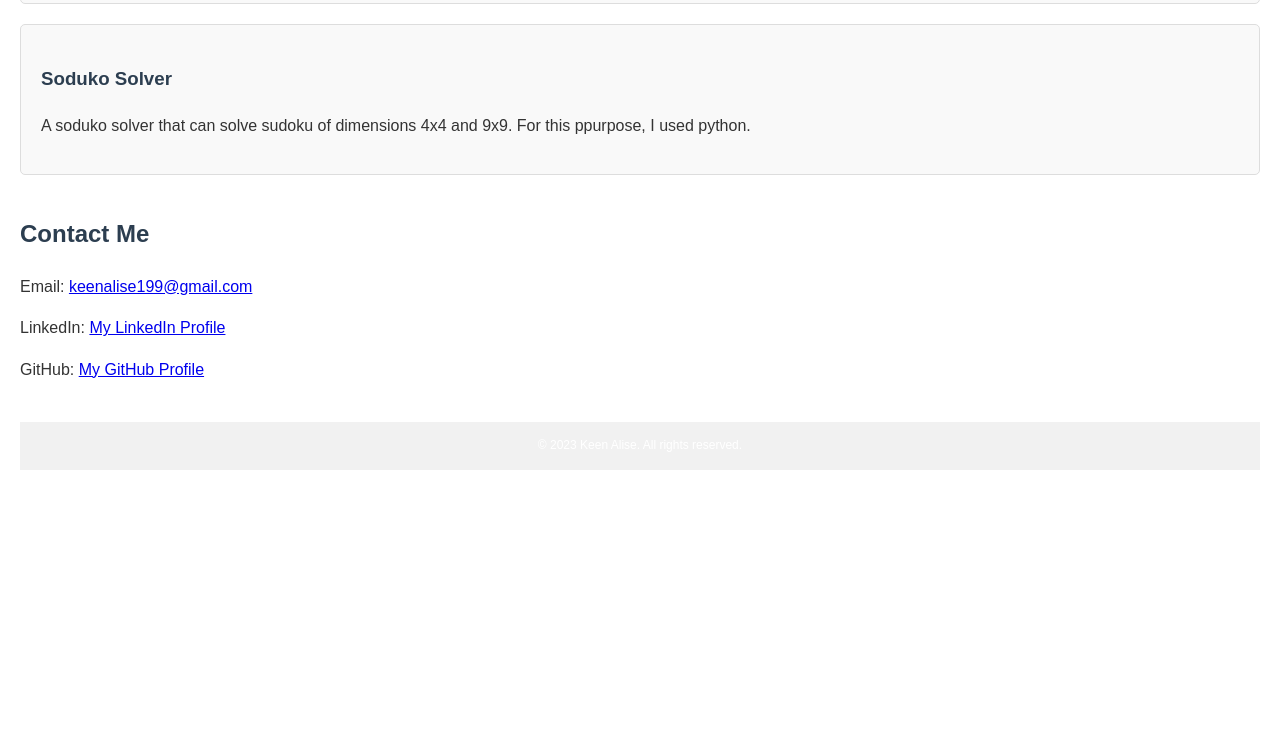
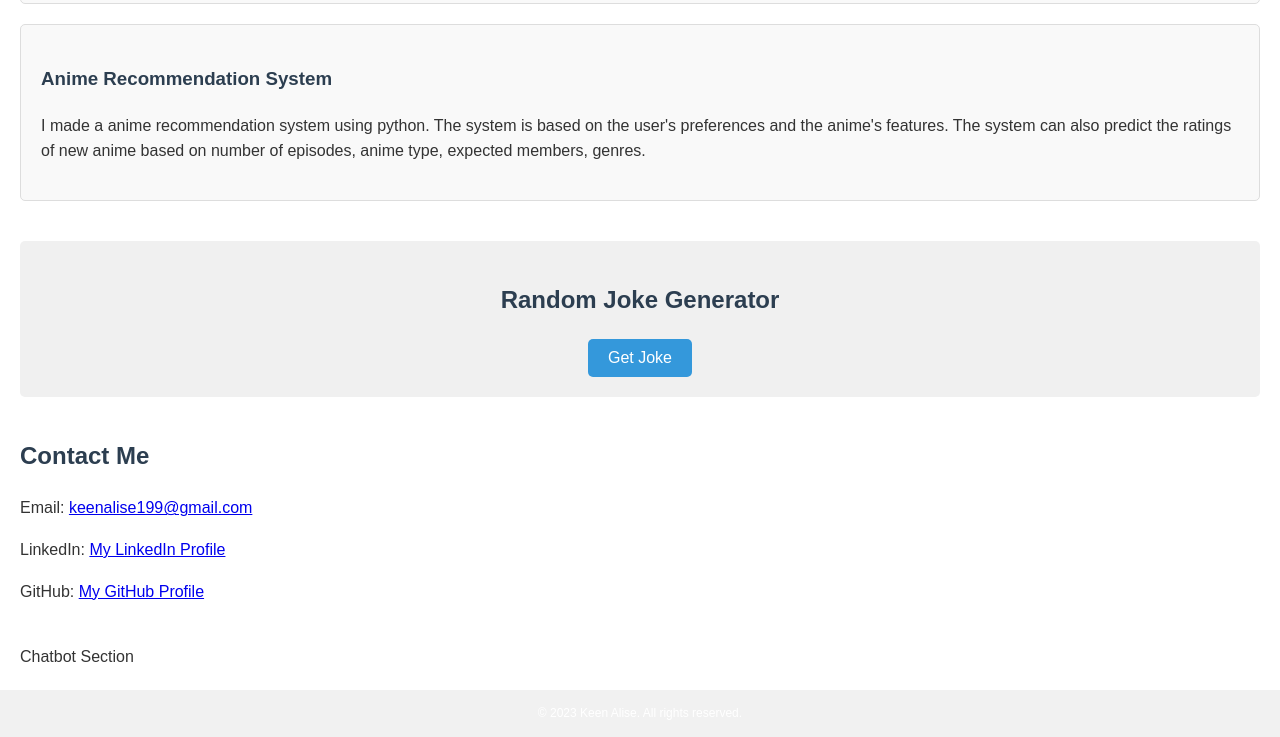
Before and after one commit to keenalise/My-Portfolio, a plain HTML site: page index.html in a window 1280 px wide. Shown: the part 1318-2055 px from the top of the page. Before the commit the page ends 1808 px from the top, so only its background shows below. Drawn offline with Linux system fonts and the light colour scheme.

Commit message:
new project added

```diff
--- a/index.html
+++ b/index.html
@@ -250,14 +250,17 @@
                     </p>
                 </div>
                 <div class="project">
-                    <h3>Soduko Solver</h3>
-                    <p>A soduko solver that can solve sudoku of dimensions 4x4 and 9x9.
-                        For this ppurpose, I used python.
+                    <h3>Anime Recommendation System</h3>
+                    <p> I made a anime recommendation system using python.
+                        The system is based on the user's preferences and the anime's features.
+                        The system can also predict the ratings of new anime based on number of episodes,
+                        anime type, expected members, genres.
+
                     </p>
                 </div>
             </section>
 
-            <!-- <section id="jokes">
+            <section id="jokes">
                 <h2>Random Joke Generator</h2>
                 <div id="joke-container">
                     <p id="joke-setup"></p>
@@ -265,7 +268,7 @@
                     <button id="joke-button">Get Joke</button>
                 </div>
             </section>
-        -->
+
 
             <section id="contact">
                 <h2>Contact Me</h2>
@@ -274,7 +277,7 @@
                 <p>GitHub: <a href="https://github.com/keenalise" target="_blank">My GitHub Profile</a></p>
             </section>
 
-            <!-- Chatbot Section
+            Chatbot Section
             <div id="chatbot-icon">💬</div>
             <div id="chatbot" style="display: none;">
                 <div id="chatbot-header">
@@ -289,12 +292,12 @@
                 </div>
             </div>
         </main>
-    </div> -->
+    </div>
 
     <footer>
         <p>&copy; 2023 Keen Alise. All rights reserved.</p>
     </footer>
-<!--
+
     <script>
         // JavaScript to handle the minimize functionality
         document.getElementById('chatbot-icon').addEventListener('click', function() {
@@ -427,6 +430,6 @@
                     jokePunchline.style.display = 'none';
                 });
         });
-    </script> -->
+    </script>
 </body>
 </html>
```
